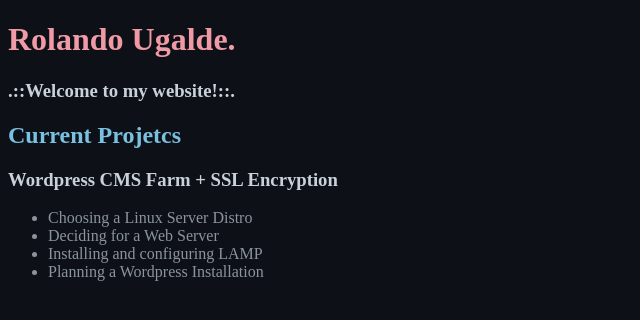
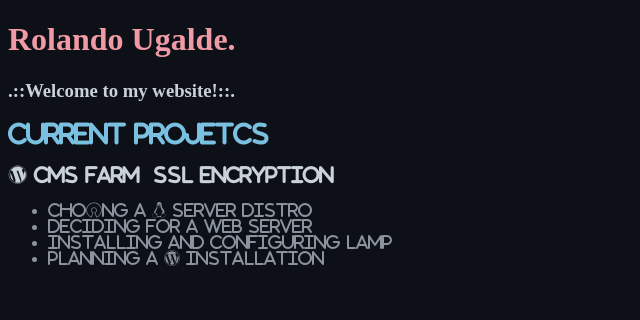
Before and after one commit to rolandougalde/rolandougalde.github.io, a Jekyll site: the page built from index.md, in a window 1280 px wide. Shown: the top 320 px of the page, without its empty margins (0-640 px from the left). Built offline with Jekyll 4.4.1, drawn with Linux system fonts in a browser that asks for light colours; nearby versions of some CDN libraries; our own code applies the rules of GitHub Pages for plain Markdown files; library files that are not in the unit come from our copies.

Commit message:
Update default.css

```diff
--- a/assets/css/default.css
+++ b/assets/css/default.css
@@ -17,8 +17,13 @@ body {
 }
 
 div.section {
-    @font-face { font-family: "Font Awesome 6 Brands"; src: url('../fonts/Font-Awesome-6-Brands-Regular.otf')  format('opentype'); }
+    font-family: "Font Awesome 6 Brands";
     color: #ADB5BD;
+}
+
+@font-face {
+    font-family: "Font Awesome 6 Brands";
+    src: url('../fonts/Font-Awesome-6-Brands-Regular.otf')  format('opentype');
 }
 
 h1 {
```
